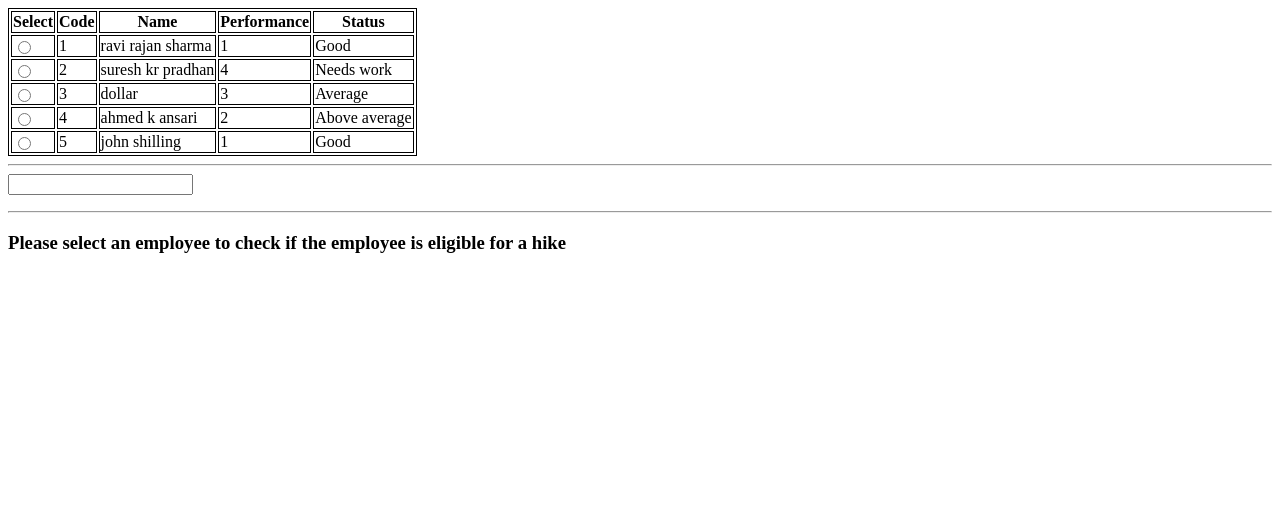
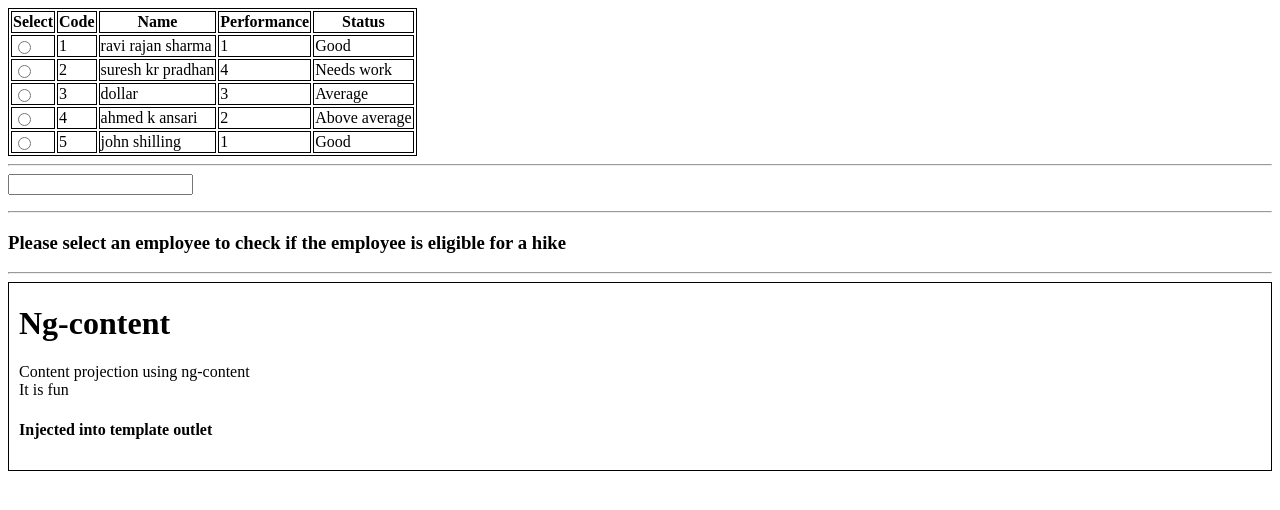
Before and after one commit to abhishek123mojumdar/angular-concepts, an Angular app: page / in a window 1280 px wide. Shown: the top 510 px of the page. Built offline with nearby package versions, Linux system fonts and the light colour scheme.

Commit message:
2 files modified, 3 added

```diff
--- a/src/app/app.module.ts
+++ b/src/app/app.module.ts
@@ -6,6 +6,7 @@ import { AppComponent } from "./app.component";
 import { HelloComponent } from "./hello.component";
 import { EmployeeComponentComponent } from "./employee-component/employee-component.component";
 import { EmployeeDeatilsComponent } from "./employee-component/employee-deatils/employee-deatils.component";
+import { ContentTemplateConatinerComponent } from './employee-component/content-template-conatiner/content-template-conatiner.component';
 
 @NgModule({
   imports: [BrowserModule, FormsModule],
@@ -13,7 +14,8 @@ import { EmployeeDeatilsComponent } from "./employee-component/employee-deatils/
     AppComponent,
     HelloComponent,
     EmployeeComponentComponent,
-    EmployeeDeatilsComponent
+    EmployeeDeatilsComponent,
+    ContentTemplateConatinerComponent
   ],
   bootstrap: [AppComponent]
 })
--- /dev/null
+++ b/src/app/employee-component/content-template-conatiner/content-template-conatiner.component.html
@@ -0,0 +1,14 @@
+<div style="border:1px solid">
+  <div style="margin-left:10px; padding-bottom:10px">
+
+    <ng-content select="h1"></ng-content>
+    <ng-content select="div"></ng-content>
+    <ng-content></ng-content>
+    <ng-container *ngTemplateOutlet="inject"></ng-container>
+
+    <ng-template #inject>
+      <h4>Injected into template outlet</h4>
+    </ng-template>
+
+  </div>
+</div>
--- /dev/null
+++ b/src/app/employee-component/content-template-conatiner/content-template-conatiner.component.ts
@@ -0,0 +1,15 @@
+import { Component, OnInit } from '@angular/core';
+
+@Component({
+  selector: 'app-content-template-conatiner',
+  templateUrl: './content-template-conatiner.component.html',
+  styleUrls: ['./content-template-conatiner.component.css']
+})
+export class ContentTemplateConatinerComponent implements OnInit {
+
+  constructor() { }
+
+  ngOnInit() {
+  }
+
+}
--- a/src/app/employee-component/employee-component.component.html
+++ b/src/app/employee-component/employee-component.component.html
@@ -26,3 +26,10 @@
 <ng-template #select>
   <h3>Please select an employee to check if the employee is eligible for a hike</h3>
 </ng-template>
+<hr />
+
+<app-content-template-conatiner>
+  <h1>Ng-content</h1>
+  <div>Content projection using ng-content</div>
+  <span>It is fun</span>
+</app-content-template-conatiner>
```
Also changed, not shown: src/app/employee-component/content-template-conatiner/content-template-conatiner.component.css (added).
